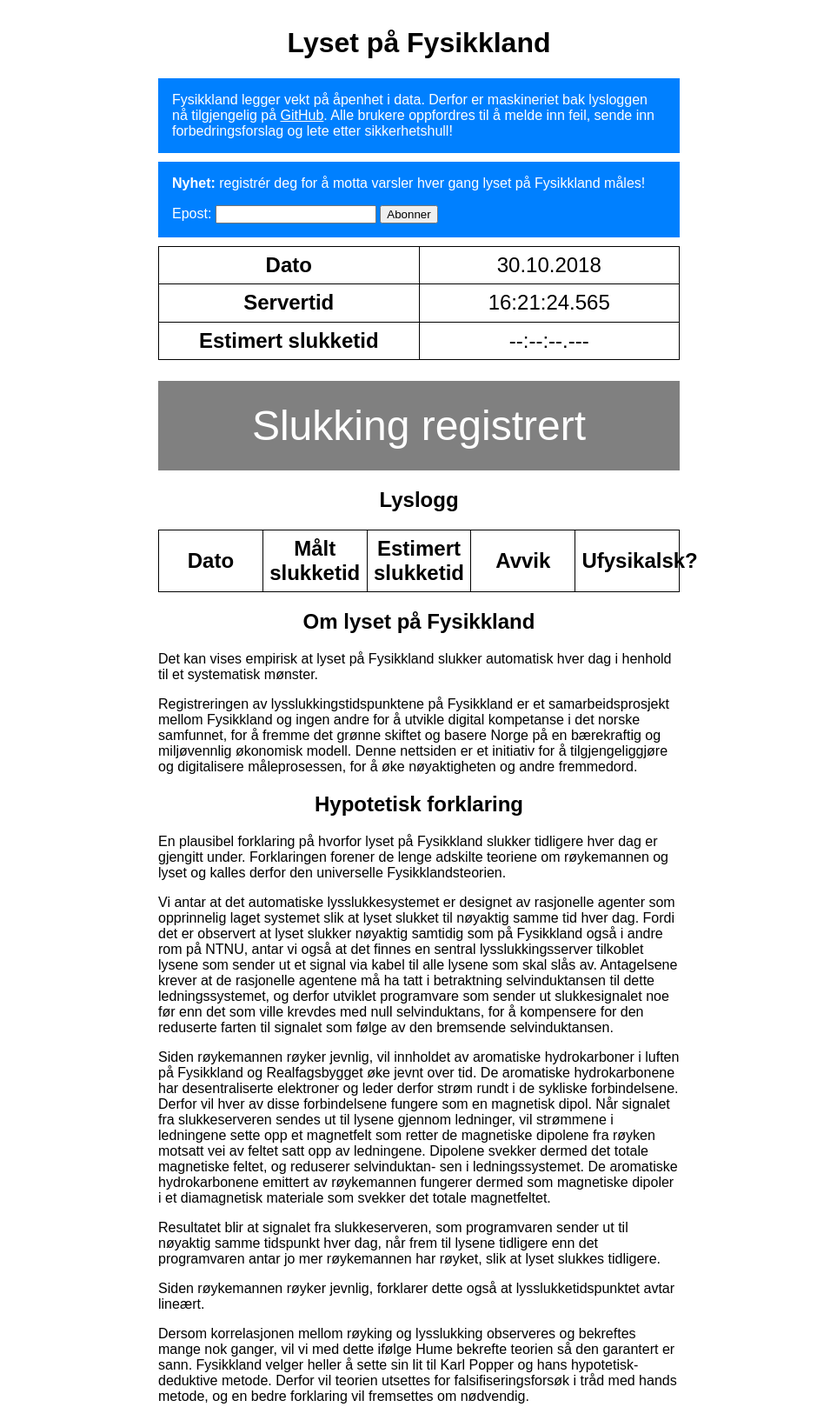
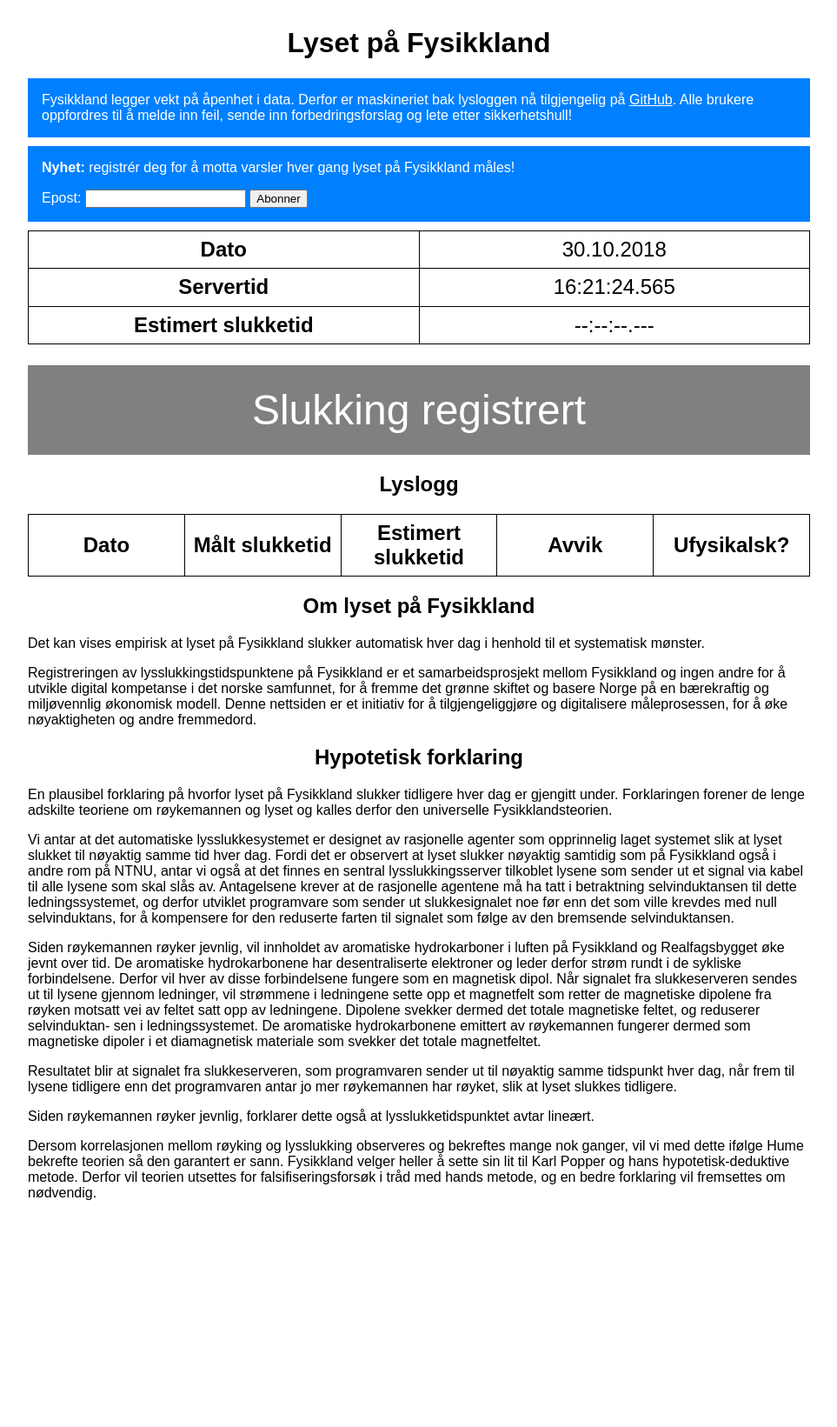
Before and after one commit to hersle/light, a PHP site: page / in a window 1280 px wide. Shown: the whole page at 87% size, without its empty margins (158-1121 px from the left). After the commit the page ends 1380 px from the top, so only its background shows below. Run offline with PHP 8.4, Linux system fonts and the light colour scheme; data that the repository does not hold is empty.

Commit message:
Make wider

```diff
--- a/style.css
+++ b/style.css
@@ -1,6 +1,6 @@
 body {
 	font-family: sans-serif;
-	max-width: 600px;
+	max-width: 900px;
 	margin: 0px auto;
 	padding: 10px;
 }
```
